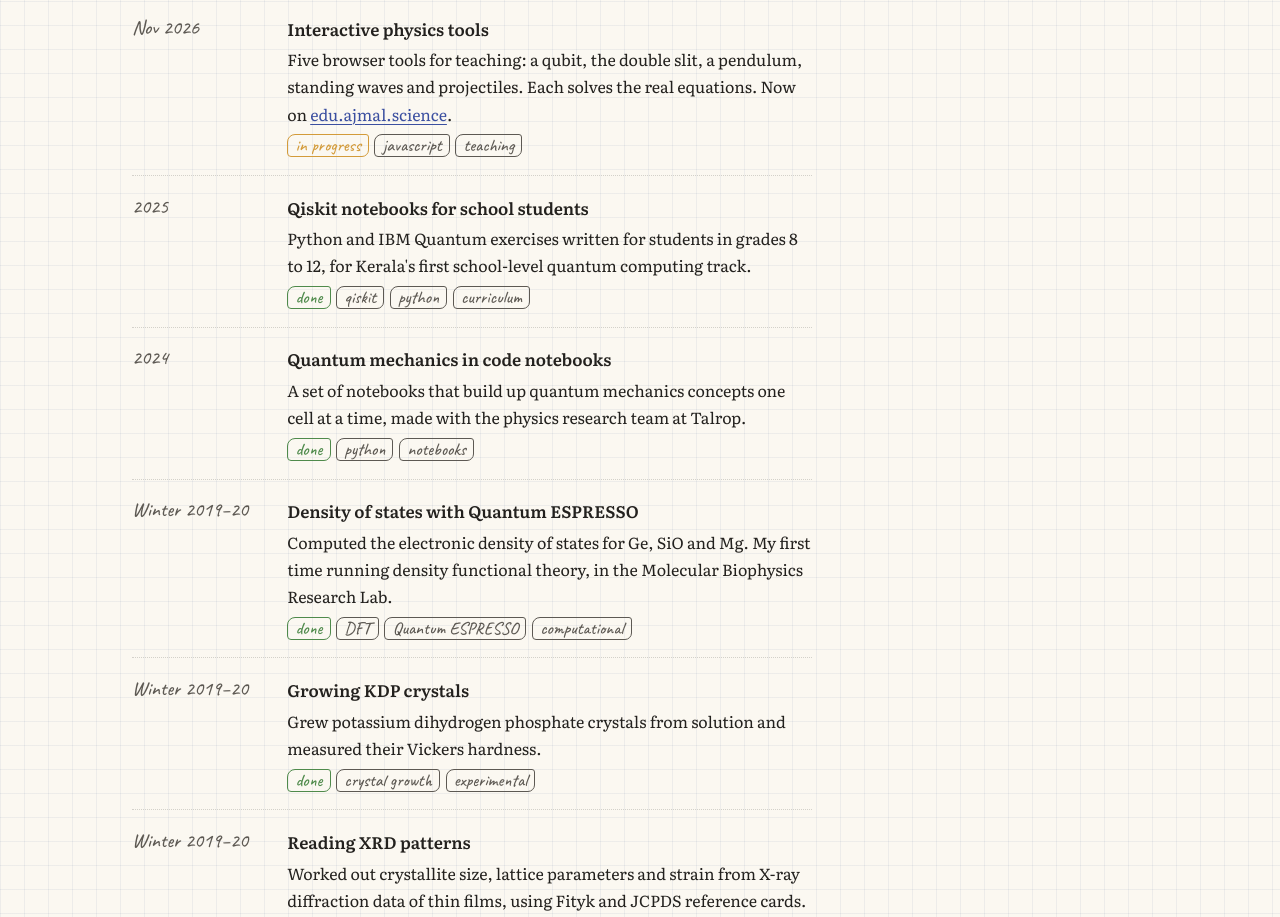
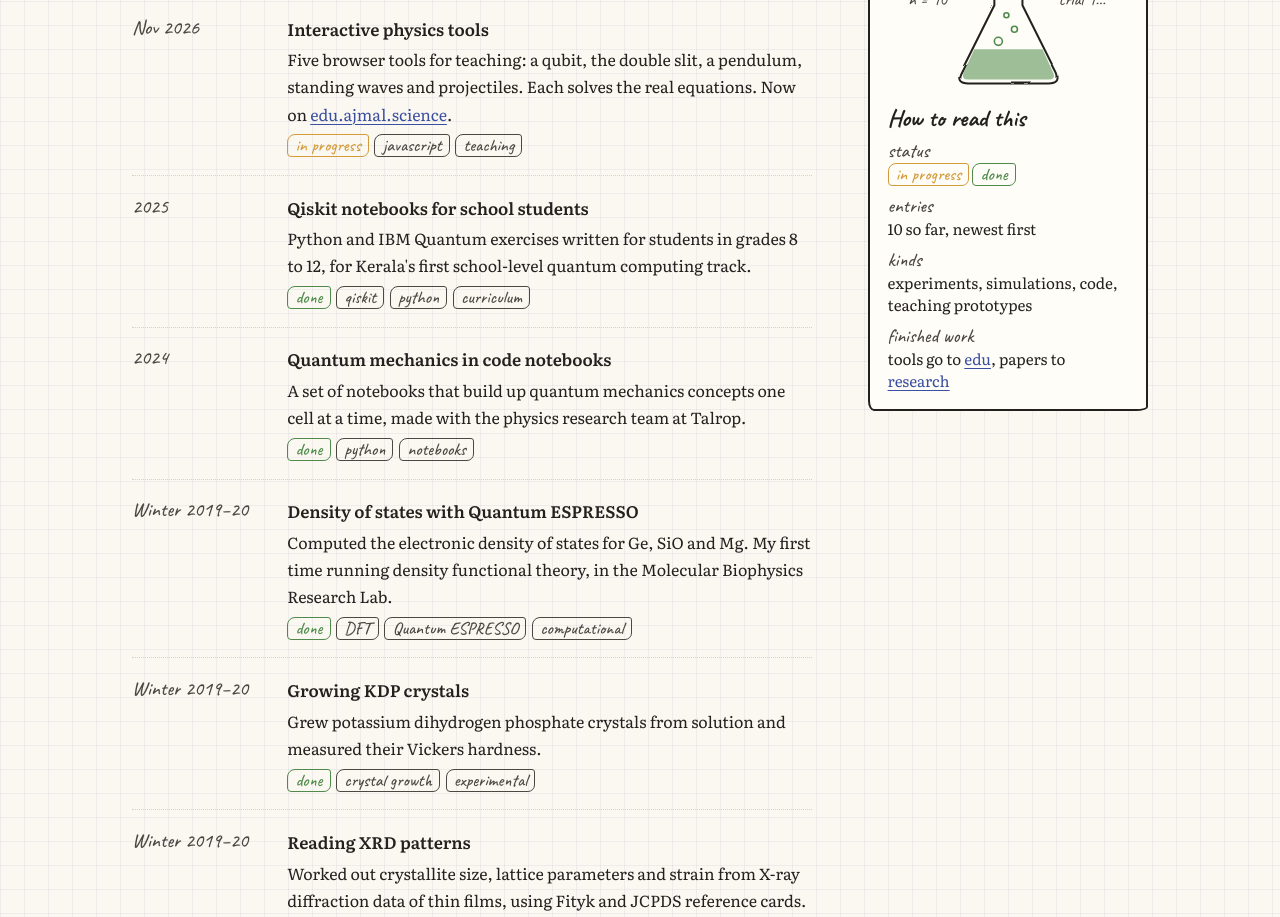
Before and after one commit to ajmal-ima/labs, a plain HTML site: page index.html in a window 1280 px wide. Shown: the part 479-1396 px from the top of the page. Drawn offline with Linux system fonts and the light colour scheme.

Commit message:
Polish: clearer contrast, side column on wide screens
Co-Authored-By: Claude Opus 5.5 <noreply@anthropic.com>
Claude-Session: https://claude.ai/code/session_01CZZS1GPCg1FSofJdD35jMv

```diff
--- a/index.html
+++ b/index.html
@@ -75,6 +75,8 @@
       </p>
     </section>
 
+    <div class="split">
+    <div>
     <section class="sec" id="notebook">
       <div class="wrap narrow">
         <h2><span>Notebook</span></h2>
@@ -173,6 +175,30 @@
         <p class="aside">Code, where there is any, is on <a href="https://github.com/ajmal-ima" rel="noopener">GitHub</a>.</p>
       </div>
     </section>
+    </div>
+    <aside class="side" aria-label="About the notebook">
+      <div class="card">
+        <svg viewBox="0 0 240 150" aria-hidden="true">
+          <g fill="none" stroke="currentColor" stroke-width="2" stroke-linejoin="round" filter="url(#wobble)">
+            <path d="M100 18 h40 M106 18 v42 L72 128 q-4 10 8 10 h80 q12 0 8 -10 L134 60 V18" />
+          </g>
+          <path d="M86 104 h68 l11 24 q2 6 -5 6 h-80 q-7 0 -5 -6 z" fill="var(--c-green)" opacity=".55" />
+          <circle cx="110" cy="96" r="4" fill="none" stroke="var(--c-green)" stroke-width="1.6" />
+          <circle cx="126" cy="84" r="3" fill="none" stroke="var(--c-green)" stroke-width="1.6" />
+          <circle cx="118" cy="70" r="2.5" fill="none" stroke="var(--c-green)" stroke-width="1.6" />
+          <text x="170" y="60" font-family="Caveat, cursive" font-size="17" fill="var(--soft)">trial 1…</text>
+          <text x="20" y="60" font-family="Caveat, cursive" font-size="17" fill="var(--soft)">n = 10</text>
+        </svg>
+        <h3>How to read this</h3>
+        <dl>
+          <dt>status</dt><dd><span class="tag wip">in progress</span> <span class="tag done">done</span></dd>
+          <dt>entries</dt><dd>10 so far, newest first</dd>
+          <dt>kinds</dt><dd>experiments, simulations, code, teaching prototypes</dd>
+          <dt>finished work</dt><dd>tools go to <a href="https://edu.ajmal.science/">edu</a>, papers to <a href="https://research.ajmal.science/">research</a></dd>
+        </dl>
+      </div>
+    </aside>
+    </div>
 
   </main>
   <footer class="wrap foot">
--- a/notebook.css
+++ b/notebook.css
@@ -6,7 +6,7 @@
   --paper: #fbf8f1;
   --grid: rgba(60, 90, 140, 0.07);
   --ink: #23211e;
-  --soft: #5d5953;
+  --soft: #4b4843;
   --rule: rgba(35, 33, 30, 0.18);
   --card: #fffdf8;
 
@@ -24,12 +24,12 @@
 }
 @media (prefers-color-scheme: dark) {
   :root:not([data-theme="light"]) {
-    --paper: #1f1e1c; --grid: rgba(255,255,255,.035); --ink: #ece8df; --soft: #aaa49a;
+    --paper: #1f1e1c; --grid: rgba(255,255,255,.035); --ink: #ece8df; --soft: #bfb9ae;
     --rule: rgba(236,232,223,.18); --link: #9fb0ff; --card: #262522;
   }
 }
 :root[data-theme="dark"] {
-  --paper: #1f1e1c; --grid: rgba(255,255,255,.035); --ink: #ece8df; --soft: #aaa49a;
+  --paper: #1f1e1c; --grid: rgba(255,255,255,.035); --ink: #ece8df; --soft: #bfb9ae;
   --rule: rgba(236,232,223,.18); --link: #9fb0ff; --card: #262522;
 }
 
@@ -197,6 +197,21 @@ a.card:active { transform: translate(2px, 2px); box-shadow: 1px 1px 0 var(--ink)
 .foot a { color: var(--soft); }
 .foot nav { display: flex; flex-wrap: wrap; gap: 0 1rem; margin-bottom: .3rem; }
 
+/* qubit tally bars */
+.bars { display: grid; gap: 6px; max-width: 320px; margin-top: .3rem; }
+.bars .bar { display: grid; grid-template-columns: 1.2rem 240px; align-items: center; gap: .5rem; }
+.bars .track { height: 12px; border: 1.5px dashed var(--rule); border-radius: 4px; overflow: hidden; }
+.bars .fill { display: block; height: 100%; width: 0; transition: width .3s; }
+
+/* research and labs: a side column on wide screens */
+.side { display: none; }
+.side .card { box-shadow: none; }
+.side h3 { font-family: var(--hand); font-size: 1.5rem; font-weight: 700; margin: 0 0 .3rem; }
+.side dl { font-size: .95rem; }
+.side dt { font-family: var(--hand); font-size: 1.2rem; color: var(--soft); line-height: 1.2; margin-top: .55rem; }
+.side dd { line-height: 1.45; }
+.side svg { display: block; width: 100%; height: auto; color: var(--ink); margin-bottom: .6rem; }
+
 @media (min-width: 640px) {
   .cards { grid-template-columns: repeat(2, 1fr); }
 }
@@ -209,6 +224,9 @@ a.card:active { transform: translate(2px, 2px); box-shadow: 1px 1px 0 var(--ink)
 }
 @media (min-width: 980px) {
   .cards.three { grid-template-columns: repeat(3, 1fr); }
+  .split { display: grid; grid-template-columns: minmax(0, 1fr) 280px; gap: 3.5rem; align-items: start; max-width: 1080px; margin: 0 auto; padding: 0 32px; }
+  .split .wrap { padding: 0; max-width: none; }
+  .side { display: block; position: sticky; top: 5rem; margin-top: 2.5rem; }
 }
 @media (prefers-reduced-motion: reduce) {
   html { scroll-behavior: auto; }
```
Also changed, not shown: 1 other file.
